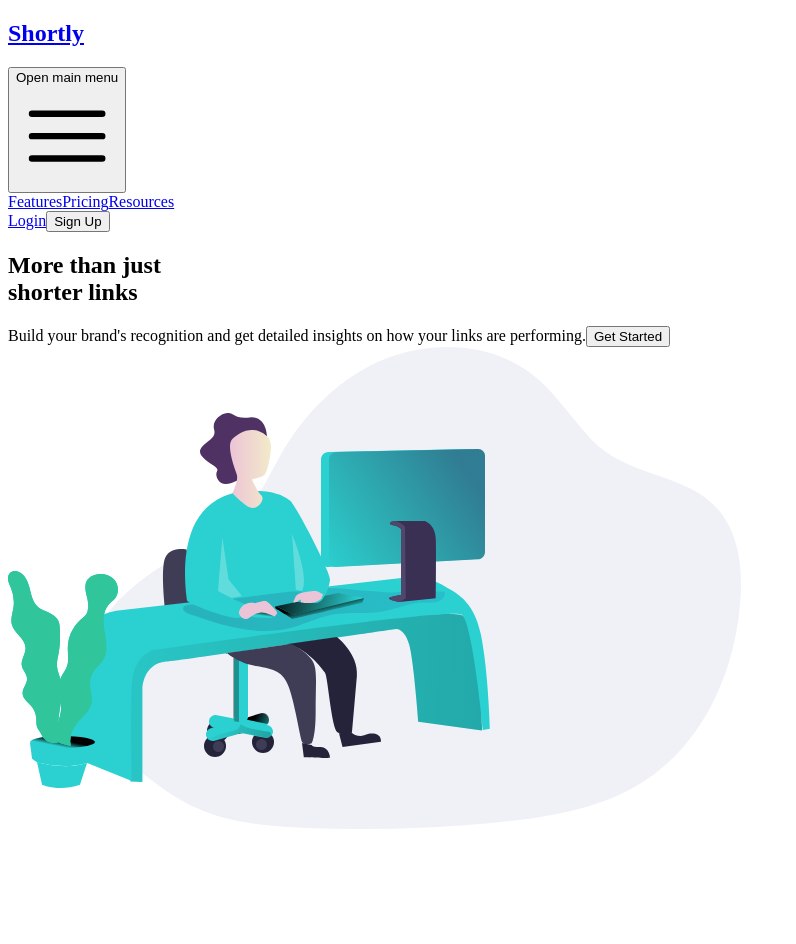
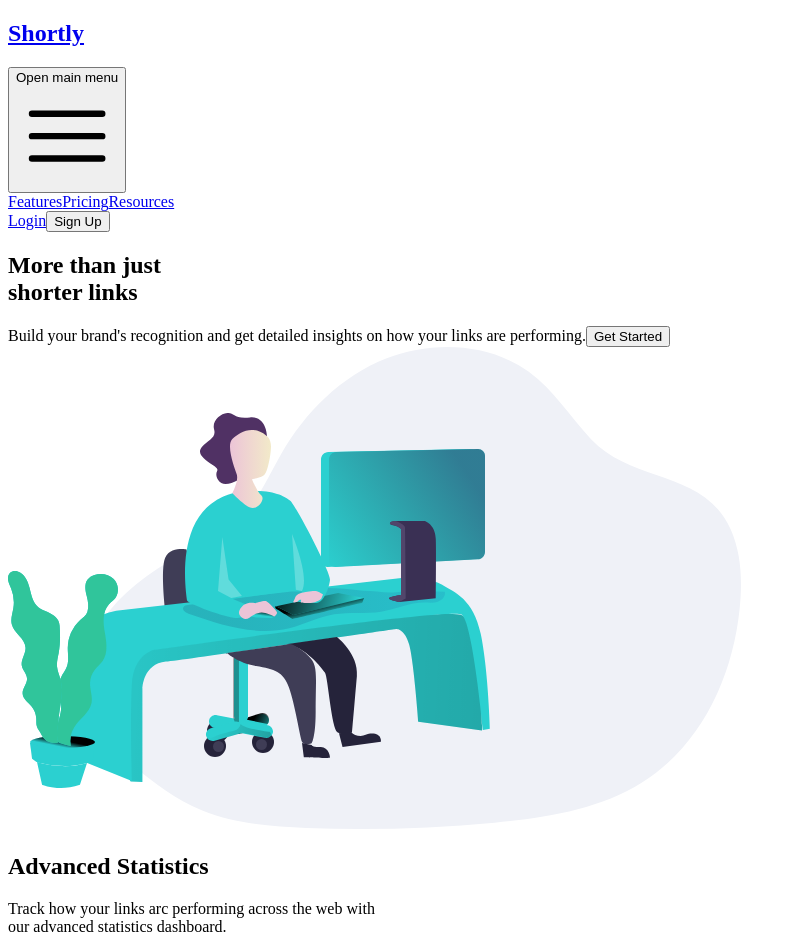
Before and after one commit to luciano-repetti/url-shortening, a React (Vite) app: page / in a window 1280 px wide. Shown: the whole page, without its empty margins (0-796 px from the left). Before the commit the page ends 841 px from the top, so only its background shows below. Built offline with nearby package versions, Linux system fonts and the light colour scheme; the HTML template or start-up script is replaced by a standard one.

Commit message:
section statics

```diff
--- a/src/App.tsx
+++ b/src/App.tsx
@@ -1,5 +1,6 @@
 import Header from "./header"
-import SectionHero from "./sections"
+import SectionHero from "./sections/Hero"
+import SectionStatics from "./sections/Statistics"
 
 function App() {
 
@@ -7,6 +8,7 @@ function App() {
     <>
       <Header />
       <SectionHero />
+      <SectionStatics />
     </>
   )
 }
--- /dev/null
+++ b/src/sections/Hero.tsx
@@ -0,0 +1,23 @@
+import Button from "../button";
+
+const SectionHero = () => {
+
+    return(
+        <section className="w-full flex justify-center mt-8 xl:pb-16">
+            <div className="w-full 2xl:w-3/4 p-6 lg:px-8 flex flex-col-reverse gap-8 xl:flex-row justify-between items-center">
+                <article className="w-full flex items-center xl:w-1/2 xl:items-start flex-col gap-2">
+                    <h2 className="text-6xl text-center xl:text-8xl xl:text-start font-semibold font-body">More than just <br />shorter links</h2>
+                    <span className="mb-8 text-center xl:text-start text-2xl text-neutral-grayishViolet">Build your brand's recognition and get detailed insights on how your links are performing.</span>
+                    <Button className={"py-2 px-16 rounded-3xl"} title="Get Started" />
+                </article>
+                <article className="w-full xl:w-1/2 flex flex-col">
+                    <picture>
+                        <img className="select-none" src="/public/images/illustration-working.svg" alt="Illustration of working at home office." />
+                    </picture>
+                </article>
+            </div>
+        </section>
+    )
+}
+
+export default SectionHero;
--- /dev/null
+++ b/src/sections/Statistics.tsx
@@ -0,0 +1,13 @@
+const SectionStatics = () => {
+
+    return(
+        <section className="w-full flex flex-col justify-center xl:mt-16 xl:py-16 bg-neutral-grayLight">
+            <article className="w-full pt-16 flex flex-col items-center gap-4">
+                <h2 className="text-6xl text-center xl:text-4xl xl:text-start font-semibold font-body">Advanced Statistics</h2>
+                <span className="mb-8 text-center text-xl text-neutral-grayishViolet">Track how your links arc performing across the web with <br /> our advanced statistics dashboard.</span>
+            </article>
+        </section>
+    )
+}
+
+export default SectionStatics;
--- a/src/sections/index.tsx
+++ /dev/null
@@ -1,23 +0,0 @@
-import Button from "../button";
-
-const SectionHero = () => {
-
-    return(
-        <section className="w-full flex justify-center mt-8">
-            <div className="w-full 2xl:w-3/4 p-6 lg:px-8 flex flex-col-reverse gap-8 xl:flex-row justify-between items-center">
-                <article className="w-full flex items-center xl:w-1/2 xl:items-start flex-col gap-2">
-                    <h2 className="text-6xl text-center xl:text-8xl xl:text-start font-semibold font-body">More than just <br />shorter links</h2>
-                    <span className="mb-8 text-center xl:text-start text-2xl text-neutral-grayishViolet">Build your brand's recognition and get detailed insights on how your links are performing.</span>
-                    <Button className={"py-2 px-16 rounded-3xl"} title="Get Started" />
-                </article>
-                <article className="w-full xl:w-1/2 flex flex-col">
-                    <picture>
-                        <img className="select-none" src="/public/images/illustration-working.svg" alt="Illustration of working at home office." />
-                    </picture>
-                </article>
-            </div>
-        </section>
-    )
-}
-
-export default SectionHero;
--- a/src/styles.css
+++ b/src/styles.css
@@ -1,3 +1,7 @@
 @import "tailwindcss/base";
 @import "tailwindcss/components";
 @import "tailwindcss/utilities";
+
+p, h1, h2, h3, h4, h5, h6, span, a, li, td, th {
+    @apply font-body;
+}
--- a/tailwind.config.js
+++ b/tailwind.config.js
@@ -29,6 +29,7 @@ export default {
         neutral: {
           white: "hsl(0, 0%, 100%)",
           gray: "hsl(0, 0%, 75%)",
+          grayLight: "hsl(230, 25%, 95%)",
           grayishViolet: "hsl(257, 7%, 63%)",
           veryDarkBlue: "hsl(255, 11%, 22%)",
           veryDarkViolet: "hsl(260, 8%, 14%)",
```
